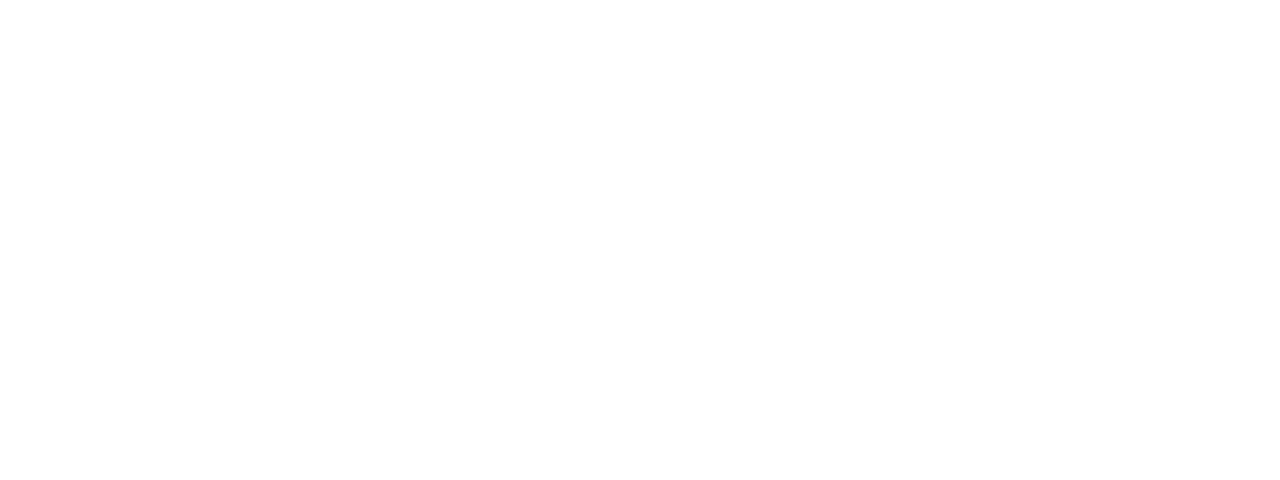
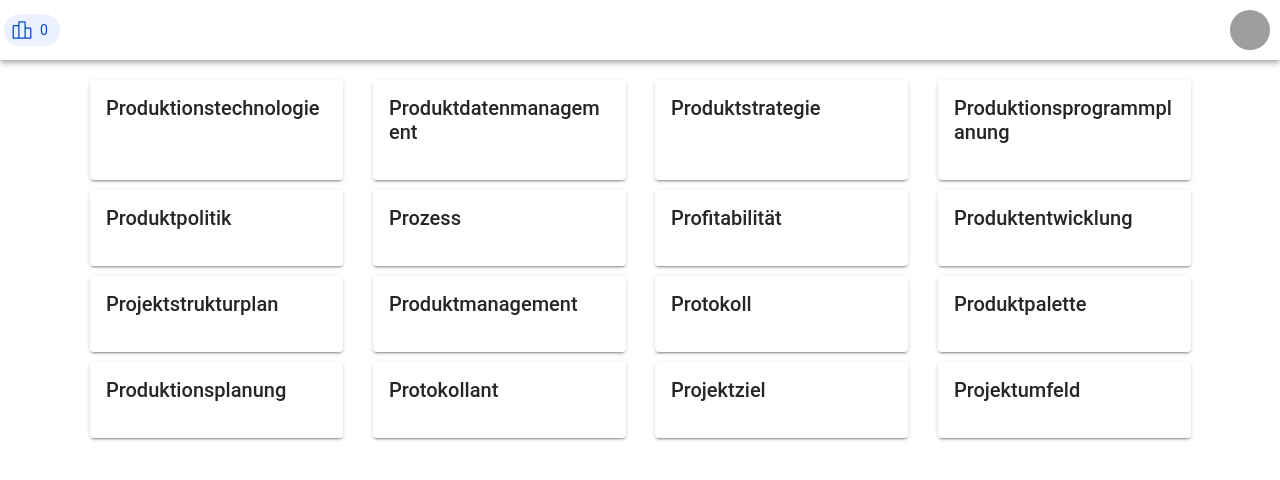
Before and after one commit to theonlybluefire/bingo-online, a React (Vite) app: page /Home in a window 1280 px wide. Shown: the top 480 px of the page. Built offline with nearby package versions, Linux system fonts and the light colour scheme; grey boxes are pictures that could not be loaded.

Commit message:
fetch words from json; home layout and ui

```diff
--- /dev/null
+++ b/public/words.json
@@ -0,0 +1,43 @@
+[
+  "Projektkompetenz",
+  "Projektspezifikation",
+  "Projektstrukturplan",
+  "Projektteam",
+  "Projektterminplan",
+  "Projektumfeld",
+  "Projektverantwortung",
+  "Projektziel",
+  "Protokoll",
+  "Protokollant",
+  "Protokollführung",
+  "Prozess",
+  "Prozesskostenrechnung",
+  "Prozessoptimierung",
+  "Prozessplanung",
+  "Prozessqualität",
+  "Prozesssicherheit",
+  "Produktdatenmanagement",
+  "Produktentwicklung",
+  "Produktionsfaktor",
+  "Produktionsplanung",
+  "Produktionsprogrammplanung",
+  "Produktionssteuerung",
+  "Produktionssystem",
+  "Produktionswirtschaft",
+  "Produktpalette",
+  "Produktionseinheit",
+  "Produktionsergebnis",
+  "Produktionstechnologie",
+  "Produktlebenszyklus",
+  "Produktmanagement",
+  "Produktpalette",
+  "Produktpolitik",
+  "Produktqualität",
+  "Produktstrategie",
+  "Produktvariation",
+  "Profitcenter",
+  "Profitabilität",
+  "Programmplanung",
+  "Programmstrukturplan",
+  "Projektabschlussbericht"
+]
--- a/src/App.tsx
+++ b/src/App.tsx
@@ -51,6 +51,9 @@
         <Route exact path="/Login">
           <Login />
         </Route>
+        <Route exact path="/Home">
+          <Home />
+        </Route>
       </IonRouterOutlet>
     </IonReactRouter>
   </IonApp>
--- a/src/pages/Home.tsx
+++ b/src/pages/Home.tsx
@@ -1,21 +1,138 @@
 import {
+  IonAvatar,
+  IonCard,
+  IonCardHeader,
+  IonCardTitle,
+  IonChip,
+  IonCol,
   IonContent,
+  IonGrid,
   IonHeader,
+  IonIcon,
+  IonLabel,
   IonPage,
-  IonTitle,
+  IonRow,
+  IonToast,
   IonToolbar,
 } from "@ionic/react";
+import { podiumOutline } from "ionicons/icons";
+import { useEffect, useState } from "react";
+import { fetchWords } from "../utils/FetchWords";
 import "./Home.css";
 
 const Home: React.FC = () => {
+  const [toastText, setToastText] = useState<string>("");
+  const [words, setWords] = useState<string[]>([]);
+  const [disabledWords, setDisabledWords] = useState<string[]>([]);
+
+  useEffect(() => {
+    generateWords();
+  }, []);
+
+  const chunkWords = (words: string[]): string[][] => {
+    let chunkedWords: string[][] = [];
+
+    if (words.length != 4 * 4) {
+      console.error(
+        "Home: chunkWords: words array must contain exactly 16 elements."
+      );
+      return [];
+    }
+
+    for (let i = 0; i < words.length; i += 4) {
+      chunkedWords.push(words.slice(i, i + 4));
+    }
+
+    return chunkedWords;
+  };
+
+  function handleBingo() {
+    setToastText("BINGO!");
+
+    //TODO: implement
+  }
+
+  const generateWords = async () => {
+    let fetchedWords = await fetchWords();
+    if (fetchedWords.length < 16) {
+      console.error("Home: Not enough words fetched.");
+      return;
+    }
+
+    let generatedWords: string[] = [];
+    for (let i = 0; i < 16; i++) {
+      let randomIndex = Math.floor(Math.random() * fetchedWords.length);
+      let word = fetchedWords[randomIndex];
+
+      if (generatedWords.includes(word)) {
+        i--;
+        continue;
+      }
+
+      generatedWords.push(word);
+      console.log(generatedWords);
+    }
+
+    setWords(generatedWords);
+  };
+
+  const handleWordClick = (word: string) => {
+    //execute webservice
+    setDisabledWords((prev) => [...prev, word]);
+
+    setTimeout(() => {
+      generateWords();
+      setDisabledWords([]);
+    }, 3000);
+  };
+
   return (
     <IonPage>
       <IonHeader>
         <IonToolbar>
-          <IonTitle>Blank</IonTitle>
+          <IonChip color={"primary"} slot="start">
+            <IonIcon icon={podiumOutline}></IonIcon>
+            <IonLabel>0</IonLabel>
+          </IonChip>
+          <IonAvatar
+            slot="end"
+            style={{ margin: "10px", height: "40px", width: "40px" }}
+          >
+            <img
+              alt="Silhouette of a person's head"
+              src="https://ionicframework.com/docs/img/demos/avatar.svg"
+            />
+          </IonAvatar>
         </IonToolbar>
       </IonHeader>
-      <IonContent fullscreen></IonContent>
+      <IonContent fullscreen>
+        <IonGrid fixed>
+          {chunkWords(words).map((row: string[], rowIndex: number) => (
+            <IonRow key={rowIndex}>
+              {row.map((word: string, colIndex: number) => (
+                <IonCol size="3" key={colIndex}>
+                  <IonCard
+                    disabled={disabledWords.includes(word)}
+                    button
+                    onClick={() => handleWordClick(word)}
+                    style={{ height: "100%" }}
+                  >
+                    <IonCardHeader>
+                      <IonCardTitle>{word}</IonCardTitle>
+                    </IonCardHeader>
+                  </IonCard>
+                </IonCol>
+              ))}
+            </IonRow>
+          ))}
+        </IonGrid>
+
+        <IonToast
+          isOpen={toastText != ""}
+          message={toastText}
+          duration={5000}
+        ></IonToast>
+      </IonContent>
     </IonPage>
   );
 };
--- /dev/null
+++ b/src/utils/FetchWords.ts
@@ -0,0 +1,14 @@
+export async function fetchWords(): Promise<string[]> {
+  let returnedWords: string[] = [];
+  await fetch("./words.json")
+    .then((response) => response.json())
+    .then((data: Array<string>) => {
+      returnedWords = data;
+    })
+    .catch((error) => {
+      console.error("FetchWords: Error fetching words:", error);
+      throw new Error(error);
+    });
+
+  return returnedWords;
+}
```
